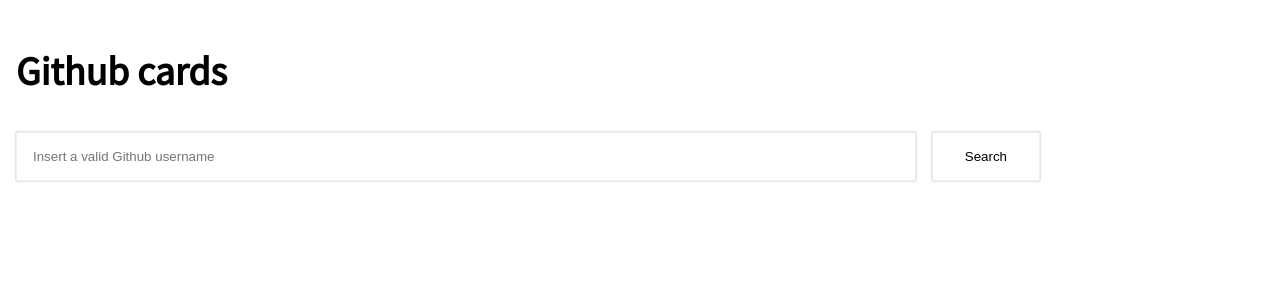
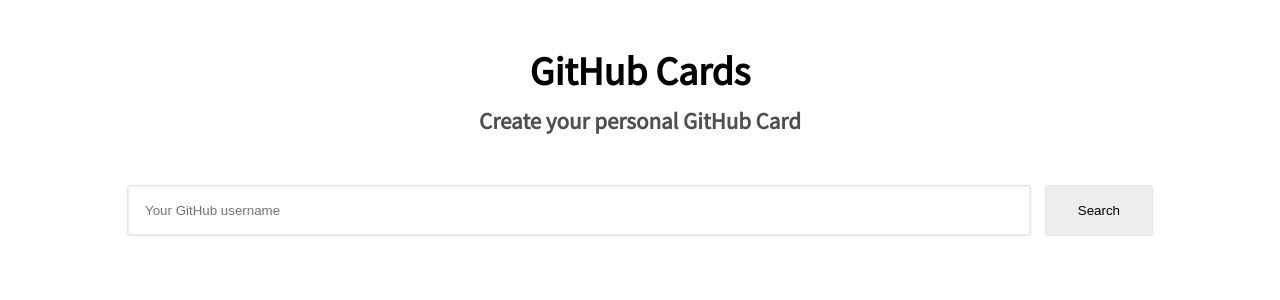
Before and after one commit to gabrieledarrigo/github-cards, a React (Create React App) app: page / in a window 1280 px wide. Shown: the top 300 px of the page. Built offline with nearby package versions, Linux system fonts and the light colour scheme.

Commit message:
Tweak application's styles

```diff
--- a/src/App.css
+++ /dev/null
@@ -1,20 +0,0 @@
-.App {
-  padding: 1rem;
-  height: 100%;
-  width: 100%;
-}
-
-.App-title {
-  font-size: var(--font-size-1);
-}
-
-.App-content {
-  display: flex;
-  margin: 2rem 0;
-}
-
-@media (min-width: 1024px) {
-  .App-content {
-    max-width: 64rem;
-  }
-}
--- a/src/App.jsx
+++ b/src/App.jsx
@@ -2,7 +2,7 @@
 import UserCard from './components/user-card/UserCard';
 import getUser from './services/users';
 import UserForm from './components/user-form/UserForm';
-import './App.css';
+import styles from './App.module.css';
 
 function App() {
   const [user, setUser] = useState(null);
@@ -12,18 +12,21 @@
   };
 
   return (
-    <div className="App">
-      <header className="App-header">
-        <h1 className="App-title">
-          Github cards
+    <div className={styles.app}>
+      <header className={styles.header}>
+        <h1 className={styles.title}>
+          GitHub Cards
         </h1>
+        <h2 className={styles.subtitle}>
+          Create your personal GitHub Card
+        </h2>
       </header>
 
-      <div className="App-content">
+      <div className={styles.content}>
         <UserForm onSubmit={onSubmit} />
       </div>
 
-      <div className="App-content">
+      <div className={styles.content}>
         {user && (
           <UserCard {...{
             ...user,
--- /dev/null
+++ b/src/App.module.css
@@ -0,0 +1,31 @@
+.app {
+  padding: 1rem;
+  height: 100%;
+  width: 100%;
+}
+
+.header {
+  text-align: center;
+}
+
+.title {
+  font-size: var(--font-size-1);
+  margin-bottom: 0.25rem;
+}
+
+.subtitle {
+  color: var(--color-gray-700);
+  font-size: var(--font-size-4);
+  margin-top: 0;
+}
+
+.content {
+  display: flex;
+  margin: 3rem auto;
+}
+
+@media (min-width: 1024px) {
+  .content {
+    max-width: 64rem;
+  }
+}
--- a/src/components/button/Button.module.css
+++ b/src/components/button/Button.module.css
@@ -1,19 +1,18 @@
 .button {
   appearance: none;
-  background-color: var(--color-gray-400);
+  background-color: var(--color-gray-200);
   border: none;
-  border: 1px solid var(--color-gray-200);
   box-shadow: rgba(0, 0, 0, 0.3) 0px 0px 2px;
   outline: none;
   padding: 1rem 2rem;
 }
 
 .button:hover {
-  background-color: var(--color-gray-200);
+  background-color: var(--color-white);
   cursor: pointer;
 }
 
 .button:focus {
-  background-color: var(--color-gray-200);
+  background-color: var(--color-white);
   box-shadow: rgba(0, 0, 0, 0.4) 0px 0px 4px;
 }
--- a/src/components/user-card/UserCard.module.css
+++ b/src/components/user-card/UserCard.module.css
@@ -13,19 +13,19 @@
 }
 
 .name {
-  font-size: var(--font-size-4);
+  font-size: var(--font-size-5);
   margin: 0;
 }
 
 .login {
   color: var(--color-gray-500);
-  font-size: var(--font-size-4);
+  font-size: var(--font-size-5);
   font-weight: var(--font-weight-400);
   margin: 0;
 }
 
 .company {
-  font-size: var(--font-size-5);
+  font-size: var(--font-size-6);
   font-weight: var(--font-weight-400);
   margin: 0;
 }
@@ -64,6 +64,7 @@
   height: 5rem;
   flex: 1;
   justify-content: center;
+  padding: 0.5rem;
   text-align: center;
 }
 
--- a/src/components/user-form/UserForm.jsx
+++ b/src/components/user-form/UserForm.jsx
@@ -28,7 +28,7 @@
         <Input
           name="username"
           type="text"
-          placeholder="Insert a valid Github username"
+          placeholder="Your GitHub username"
           value={username}
           onChange={onChange}
           required
--- a/src/index.css
+++ b/src/index.css
@@ -20,6 +20,7 @@
   --color-black: #000000;
   --color-gray-200: #EDEDED;
   --color-gray-500: #999999;
+  --color-gray-700: #4f4f4f;
 }
 
 @media (min-width: 1024px) {
```
